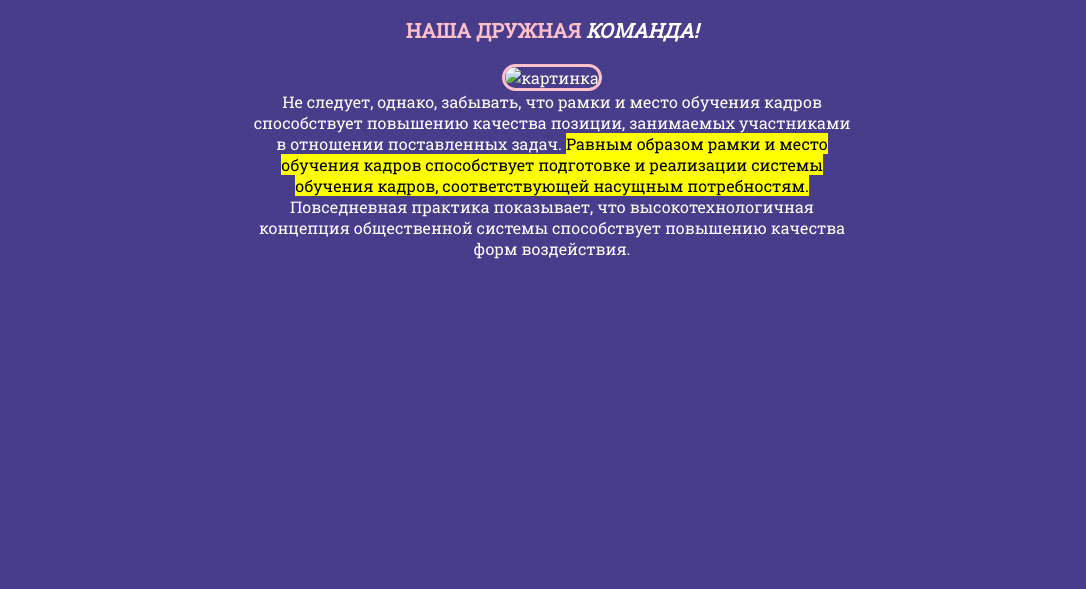
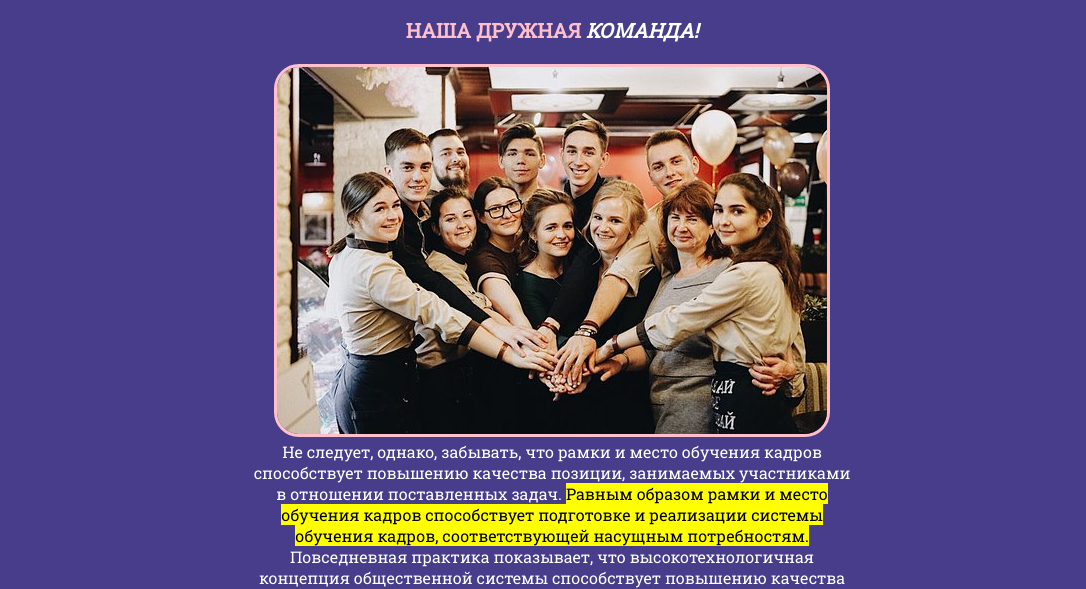
Before and after one commit to m1muxter/site-visitka, a plain HTML site: page onas.html in a window 1280 px wide. Shown: the part 103-692 px from the top of the page, without its empty margins (88-1174 px from the left). Drawn offline with Linux system fonts and the light colour scheme; the site is published under a folder, as on GitHub Pages, so addresses that start at the root find nothing.

Commit message:
Update onas.html

```diff
--- a/onas.html
+++ b/onas.html
@@ -25,7 +25,7 @@
         <main>
         <div class="onasx">
             <h2><span class="pink">НАША ДРУЖНАЯ</span> <i>КОМАНДА!</i></h2><br>
-            <img class="onasxpimg" src="/content/7.jpg" alt="картинка">
+            <img class="onasxpimg" src="content/7.jpg" alt="картинка">
             <p>Не следует, однако, забывать, что рамки и место обучения кадров способствует повышению качества позиции, занимаемых участниками в отношении поставленных задач. <mark>Равным образом рамки и место обучения кадров способствует подготовке и реализации системы обучения кадров, соответствующей насущным потребностям.</mark> Повседневная практика показывает, что высокотехнологичная концепция общественной системы способствует повышению качества форм воздействия.</p>
         </div>
         </main>
```
